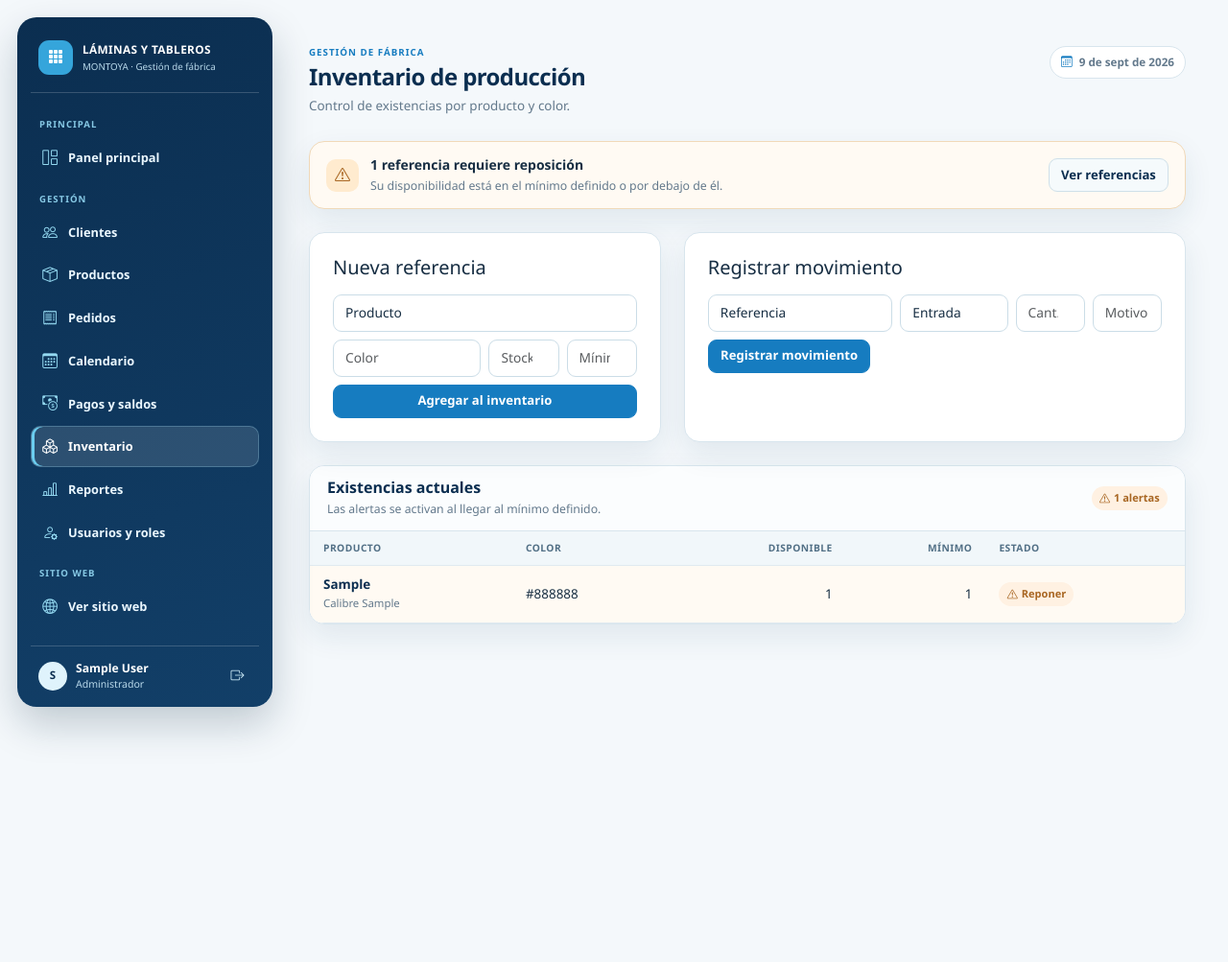
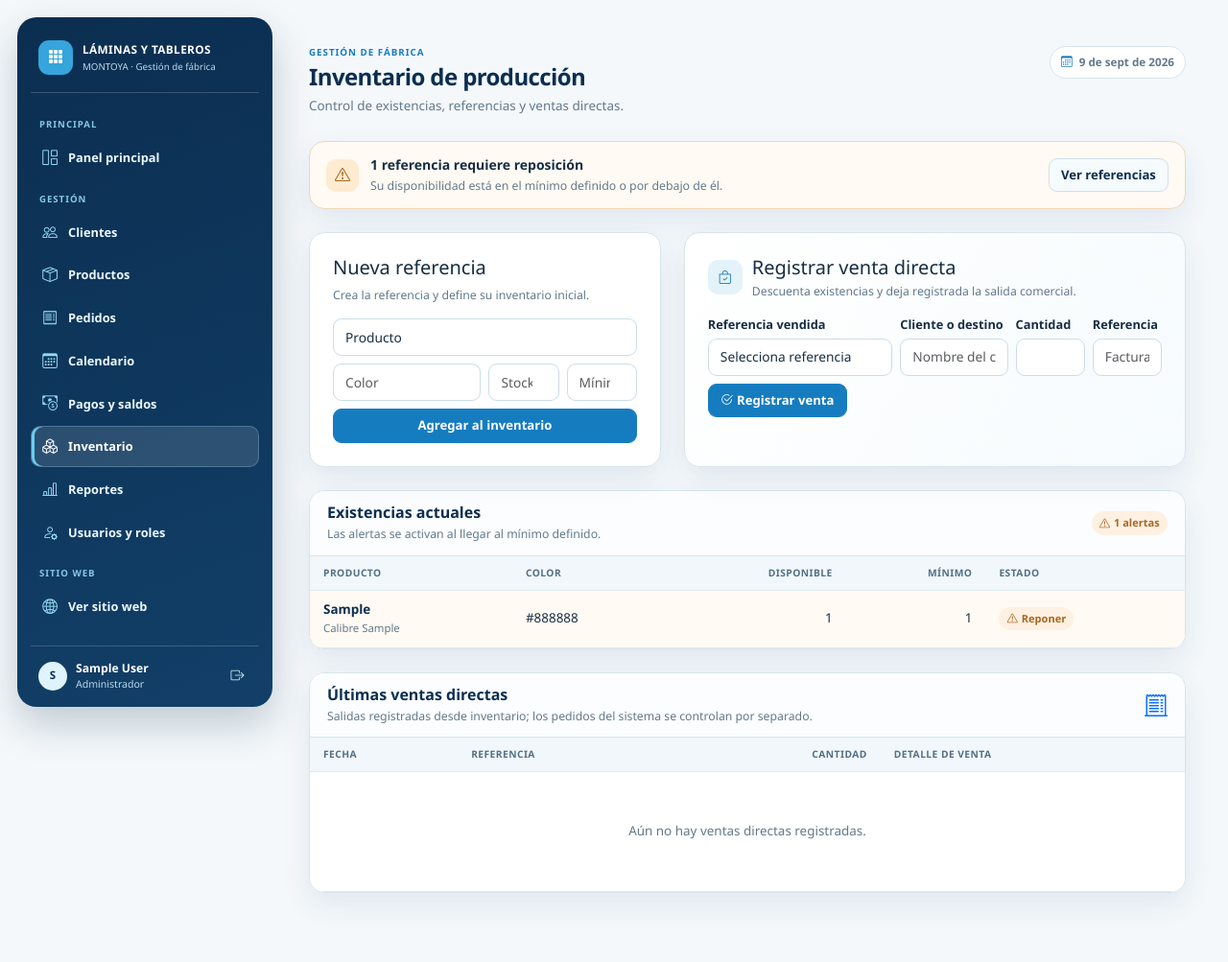
Before and after one commit to davidcaromaldonado90-cmd/fabrica-tejas-app, a Flask app: page /inventario in a window 1280 px wide. Shown: the whole page at 96% size. Before the commit the page ends 770 px from the top, so only its background shows below. Run offline with Flask 3, Linux system fonts and the light colour scheme; the visitor is signed in with stand-in values (Sample User, id 1); tables that the repository leaves empty hold one stand-in row (values such as "Sample post").

Commit message:
Convierte movimientos de inventario en ventas directas

```diff
--- a/app.py
+++ b/app.py
@@ -369,19 +369,31 @@ def inventario():
         if not cantidad or cantidad <= 0:
             flash('Indica una cantidad válida.', 'danger')
             return redirect(url_for('inventario'))
-        tipo = request.form['tipo']
-        if tipo == 'Salida' and item.cantidad_actual < cantidad:
-            flash('No hay existencias suficientes para registrar la salida.', 'danger')
+        cliente_venta = request.form.get('cliente_venta', '').strip()
+        observacion = request.form.get('observacion', '').strip()
+        if not cliente_venta:
+            flash('Indica el cliente o destino de la venta.', 'danger')
             return redirect(url_for('inventario'))
-        item.cantidad_actual += cantidad if tipo == 'Entrada' else -cantidad
-        db.session.add(MovimientoInventario(id_inventario=item.id_inventario, id_usuario=session['usuario_id'], tipo=tipo, cantidad=cantidad, motivo=request.form['motivo'].strip() or 'Ajuste manual'))
+        if item.cantidad_actual < cantidad:
+            flash('No hay existencias suficientes para registrar esta venta.', 'danger')
+            return redirect(url_for('inventario'))
+        item.cantidad_actual -= cantidad
+        motivo = f'Venta directa · {cliente_venta}'
+        if observacion:
+            motivo += f' · {observacion}'
+        db.session.add(MovimientoInventario(id_inventario=item.id_inventario, id_usuario=session['usuario_id'], tipo='Salida', cantidad=cantidad, motivo=motivo[:180]))
         db.session.commit()
-        flash('Movimiento de inventario registrado.', 'success')
+        flash('Venta directa registrada e inventario actualizado.', 'success')
         return redirect(url_for('inventario'))
     productos = Producto.query.order_by(Producto.tipo_estilo).all()
     items = Inventario.query.join(Producto).order_by(Producto.tipo_estilo, Inventario.color).all()
     alertas_inventario = [item for item in items if item.cantidad_actual <= item.minimo]
-    return render_template('inventario.html', items=items, productos=productos, alertas_inventario=alertas_inventario)
+    ventas_directas = MovimientoInventario.query.filter(
+        MovimientoInventario.tipo == 'Salida',
+        MovimientoInventario.motivo.like('Venta directa ·%')
+    ).order_by(MovimientoInventario.fecha.desc()).limit(8).all()
+    return render_template('inventario.html', items=items, productos=productos, alertas_inventario=alertas_inventario,
+                           ventas_directas=ventas_directas)
 
 
 @app.route('/inventario/nuevo', methods=['POST'])
--- a/static/theme-overrides.css
+++ b/static/theme-overrides.css
@@ -161,6 +161,7 @@ body {
 .payment-card { max-width: 1180px; }
 .payment-title { display: flex; align-items: center; gap: 10px; padding-bottom: 11px; }
 .payment-title > span { display: grid; place-items: center; width: 36px; height: 36px; border-radius: 10px; background: #e4f3f9; color: var(--blue); }
+.sale-card { background: linear-gradient(120deg, #fff, #f6fbfd) !important; }.sale-title { display: flex; align-items: center; gap: 10px; }.sale-title > span { display: grid; place-items: center; width: 36px; height: 36px; border-radius: 10px; background: #e4f3f9; color: var(--blue); }
 .stock-alert, .balance-alert { display: flex; align-items: center; gap: 12px; padding: 14px 17px; background: #fffaf3 !important; border-color: #f0d9b9 !important; }
 .balance-alert { background: #f3f9fc !important; border-color: #cfe3ed !important; }
 .stock-alert-icon, .balance-alert-icon { display: grid; place-items: center; flex: 0 0 auto; width: 34px; height: 34px; border-radius: 10px; background: #ffebcf; color: var(--warning); font-size: 1rem; }
--- a/templates/inventario.html
+++ b/templates/inventario.html
@@ -1,16 +1,19 @@
 {% extends "base.html" %}
 {% block titulo %}Inventario | LAMINAS Y TABLEROS MONTOYA{% endblock %}
 {% block encabezado %}Inventario de producción{% endblock %}
-{% block subtitulo %}Control de existencias por producto y color.{% endblock %}
+{% block subtitulo %}Control de existencias, referencias y ventas directas.{% endblock %}
 {% block contenido %}
 {% if alertas_inventario %}
 <section class="stock-alert content-card mb-4"><div class="stock-alert-icon"><i class="bi bi-exclamation-triangle"></i></div><div><strong>{{ alertas_inventario|length }} referencia{{ 's' if alertas_inventario|length != 1 else '' }} requiere{{ 'n' if alertas_inventario|length != 1 else '' }} reposición</strong><p>Su disponibilidad está en el mínimo definido o por debajo de él.</p></div><a href="#existencias" class="btn btn-light btn-sm">Ver referencias</a></section>
 {% endif %}
 {% if session['usuario_rol']=='Administrador' %}
 <div class="row g-4 mb-4">
-  <div class="col-lg-5"><section class="content-card p-4 h-100"><h2 class="h5">Nueva referencia</h2><form action="{{ url_for('nuevo_item_inventario') }}" method="post" class="row g-2 mt-2"><div class="col-12"><select name="id_producto" class="form-select" required><option value="">Producto</option>{% for p in productos %}<option value="{{ p.id_producto }}">{{ p.tipo_estilo }} · Cal. {{ p.calibre }}</option>{% endfor %}</select></div><div class="col-6"><input name="color" class="form-control" placeholder="Color"></div><div class="col-3"><input name="cantidad_actual" type="number" min="0" class="form-control" placeholder="Stock"></div><div class="col-3"><input name="minimo" type="number" min="0" class="form-control" placeholder="Mínimo"></div><div class="col-12"><button class="btn btn-primary w-100">Agregar al inventario</button></div></form></section></div>
-  <div class="col-lg-7"><section class="content-card p-4 h-100"><h2 class="h5">Registrar movimiento</h2><form method="post" class="row g-2 mt-2"><div class="col-md-5"><select name="id_inventario" class="form-select" required><option value="">Referencia</option>{% for item in items %}<option value="{{ item.id_inventario }}">{{ item.producto.tipo_estilo }} · {{ item.color }} ({{ item.cantidad_actual }})</option>{% endfor %}</select></div><div class="col-md-3"><select name="tipo" class="form-select"><option>Entrada</option><option>Salida</option></select></div><div class="col-md-2"><input name="cantidad" type="number" min="1" class="form-control" placeholder="Cant."></div><div class="col-md-2"><input name="motivo" class="form-control" placeholder="Motivo"></div><div class="col-12"><button class="btn btn-primary">Registrar movimiento</button></div></form></section></div>
+  <div class="col-lg-5"><section class="content-card p-4 h-100"><h2 class="h5">Nueva referencia</h2><p class="text-secondary small mb-3">Crea la referencia y define su inventario inicial.</p><form action="{{ url_for('nuevo_item_inventario') }}" method="post" class="row g-2"><div class="col-12"><select name="id_producto" class="form-select" required><option value="">Producto</option>{% for p in productos %}<option value="{{ p.id_producto }}">{{ p.tipo_estilo }} · Cal. {{ p.calibre }}</option>{% endfor %}</select></div><div class="col-6"><input name="color" class="form-control" placeholder="Color"></div><div class="col-3"><input name="cantidad_actual" type="number" min="0" class="form-control" placeholder="Stock"></div><div class="col-3"><input name="minimo" type="number" min="0" class="form-control" placeholder="Mínimo"></div><div class="col-12"><button class="btn btn-primary w-100">Agregar al inventario</button></div></form></section></div>
+  <div class="col-lg-7"><section class="content-card p-4 h-100 sale-card"><div class="sale-title"><span><i class="bi bi-bag-check"></i></span><div><h2 class="h5 mb-1">Registrar venta directa</h2><p class="text-secondary small mb-0">Descuenta existencias y deja registrada la salida comercial.</p></div></div><form method="post" class="row g-2 mt-2"><div class="col-md-5"><label class="form-label">Referencia vendida</label><select name="id_inventario" class="form-select" required><option value="">Selecciona referencia</option>{% for item in items %}<option value="{{ item.id_inventario }}">{{ item.producto.tipo_estilo }} · {{ item.color }} · Disponible: {{ item.cantidad_actual }}</option>{% endfor %}</select></div><div class="col-md-3"><label class="form-label">Cliente o destino</label><input name="cliente_venta" class="form-control" placeholder="Nombre del cliente" required></div><div class="col-md-2"><label class="form-label">Cantidad</label><input name="cantidad" type="number" min="1" class="form-control" required></div><div class="col-md-2"><label class="form-label">Referencia</label><input name="observacion" class="form-control" placeholder="Factura, nota"></div><div class="col-12"><button class="btn btn-primary"><i class="bi bi-check2-circle me-1"></i>Registrar venta</button></div></form></section></div>
 </div>
 {% endif %}
 <section class="content-card" id="existencias"><div class="card-header-custom"><div><h2 class="h5 mb-1">Existencias actuales</h2><p class="text-secondary small mb-0">Las alertas se activan al llegar al mínimo definido.</p></div><span class="badge-soft {% if alertas_inventario %}estado-pendiente{% else %}estado-entregado{% endif %}"><i class="bi {% if alertas_inventario %}bi-exclamation-triangle{% else %}bi-check-circle{% endif %}"></i>{{ alertas_inventario|length }} alertas</span></div><div class="table-responsive"><table class="table"><thead><tr><th>Producto</th><th>Color</th><th class="text-end">Disponible</th><th class="text-end">Mínimo</th><th>Estado</th></tr></thead><tbody>{% for item in items %}<tr class="{% if item.cantidad_actual <= item.minimo %}row-alert{% endif %}"><td><strong>{{ item.producto.tipo_estilo }}</strong><br><small class="text-secondary">Calibre {{ item.producto.calibre }}</small></td><td>{{ item.color }}</td><td class="text-end">{{ item.cantidad_actual }}</td><td class="text-end">{{ item.minimo }}</td><td>{% if item.cantidad_actual <= item.minimo %}<span class="badge-soft estado-pendiente"><i class="bi bi-exclamation-triangle"></i>Reponer</span>{% else %}<span class="badge-soft estado-entregado"><i class="bi bi-check-circle"></i>Disponible</span>{% endif %}</td></tr>{% else %}<tr><td colspan="5"><div class="empty">Aún no hay referencias en inventario.</div></td></tr>{% endfor %}</tbody></table></div></section>
+{% if session['usuario_rol']=='Administrador' %}
+<section class="content-card mt-4"><div class="card-header-custom"><div><h2 class="h5 mb-1">Últimas ventas directas</h2><p class="text-secondary small mb-0">Salidas registradas desde inventario; los pedidos del sistema se controlan por separado.</p></div><i class="bi bi-receipt-cutoff text-primary fs-4"></i></div><div class="table-responsive"><table class="table"><thead><tr><th>Fecha</th><th>Referencia</th><th class="text-end">Cantidad</th><th>Detalle de venta</th></tr></thead><tbody>{% for venta in ventas_directas %}<tr><td>{{ venta.fecha.strftime('%d/%m/%Y %H:%M') }}</td><td><strong>{{ venta.inventario.producto.tipo_estilo }}</strong><br><small class="text-secondary">{{ venta.inventario.color }}</small></td><td class="text-end">{{ venta.cantidad }}</td><td>{{ venta.motivo }}</td></tr>{% else %}<tr><td colspan="4"><div class="empty">Aún no hay ventas directas registradas.</div></td></tr>{% endfor %}</tbody></table></div></section>
+{% endif %}
 {% endblock %}
```
